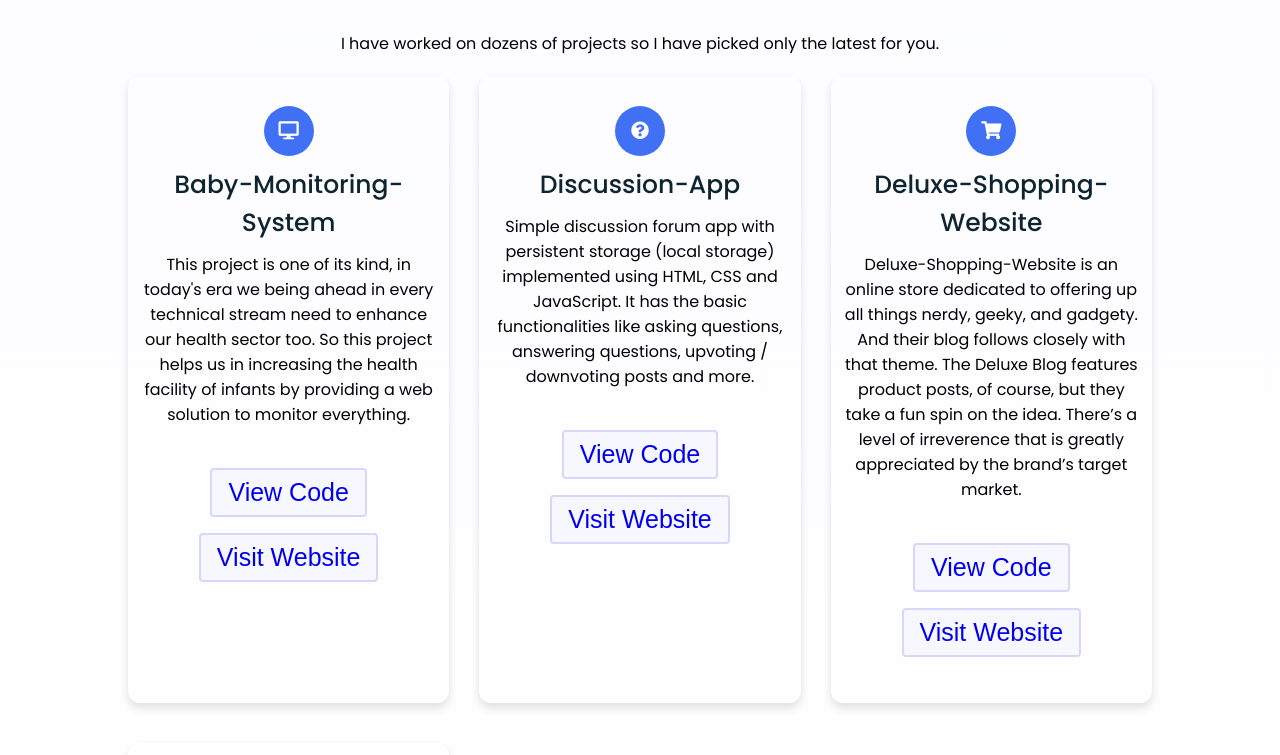
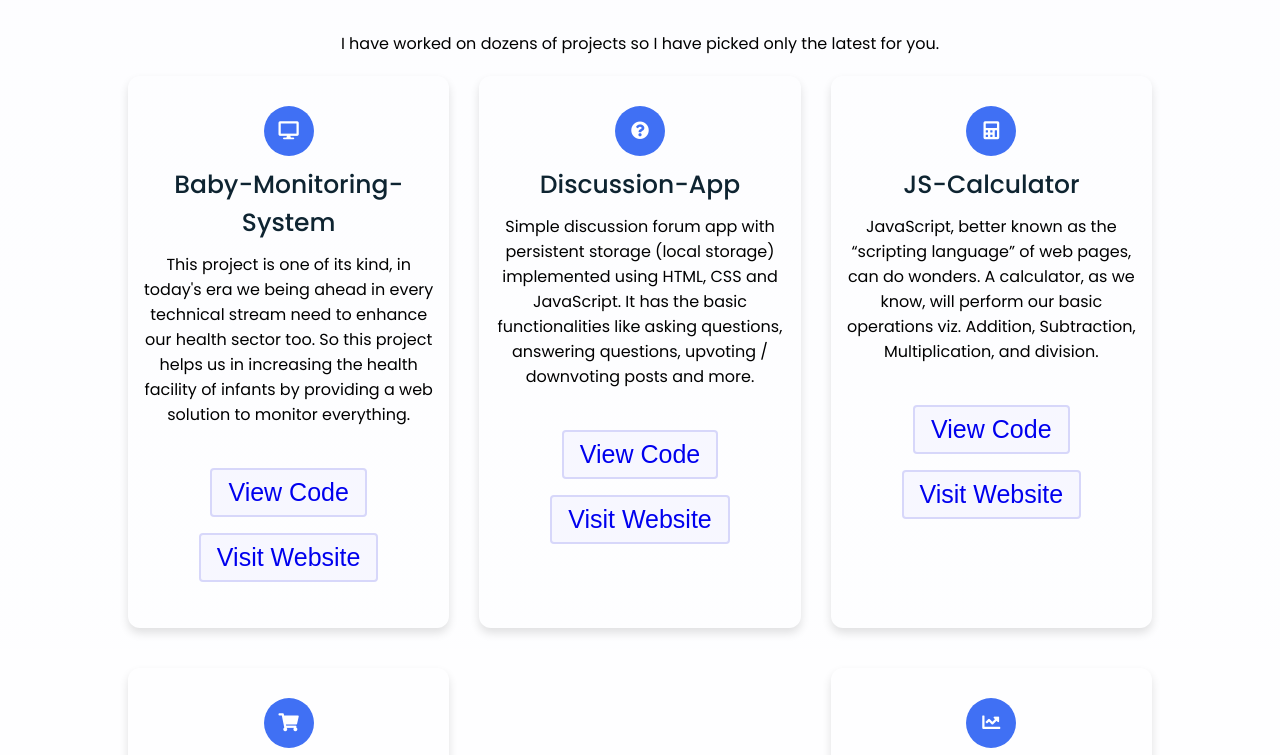
Before and after one commit to arpita938/Portfolio, a plain HTML site: page index.html in a window 1280 px wide. Shown: the part 3203-3958 px from the top of the page. Drawn offline with Linux system fonts and the light colour scheme.

Commit message:
Update index.html

```diff
--- a/index.html
+++ b/index.html
@@ -180,6 +180,19 @@
     </div>
        <div class="box">
          <div class="icon">
+           <i class="fas fa-calculator"></i>
+       </div>
+       <div class="topic">JS-Calculator</div>
+       <p>JavaScript, better known as the “scripting language” of web pages, can do wonders. A calculator, as we know, will perform our basic operations viz. Addition, Subtraction, Multiplication, and division.</p>
+    <br><div class="button">
+        <button><a href="https://github.com/arpita938/JS-Calculator">View Code</a></button>
+      </div>
+      <div class="button">
+        <button><a href="https://arpita938.github.io/JS-Calculator/">Visit Website</a></button>
+      </div>
+    </div>
+       <div class="box">
+         <div class="icon">
             <i class="fas fa-shopping-cart"></i>
        </div>
        <div class="topic">Deluxe-Shopping-Website</div>
```
